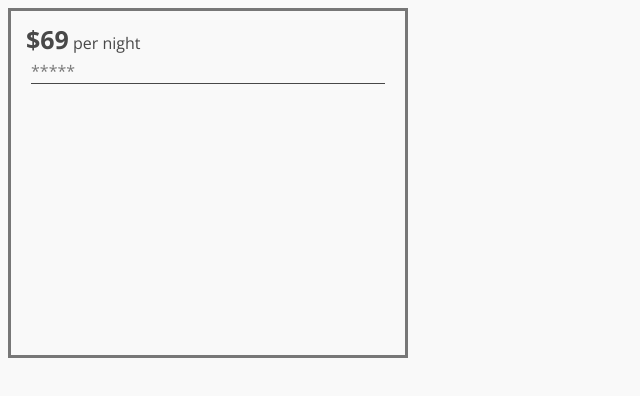
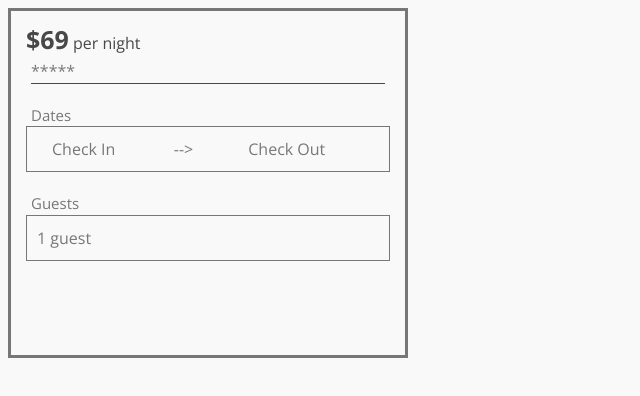
Before and after one commit to davidsangels/keaton-service, a React app: page / in a window 1280 px wide. Shown: the top 396 px of the page, without its empty margins (0-640 px from the left). Built offline with nearby package versions, Linux system fonts and the light colour scheme; no server answers.

Commit message:
Complete base shell for box

```diff
--- a/client/src/components/Box.jsx
+++ b/client/src/components/Box.jsx
@@ -1,26 +1,133 @@
 import React from "react";
+import Calendar from './CalendarExample.jsx';
 
 class Box extends React.Component {
   constructor() {
     super()
 
     this.state = {
-      value: '',
-    }
+      view: 'noDateSelection',
     }
 
+    this.getServerData = this.getServerData.bind(this);
+    this.onCheckIn = this.onCheckIn.bind(this);
+  }
+
+  componentDidMount() {
+    this.getServerData();
+  }
+
+  getServerData() {
+    axios.get('/bookings')
+    .then((response) => {
+      let { price, serviceFee, reviewScore, reviewAmount, maxGuests, maxAdults, maxChildren, maxInfants, minBooking, maxBooking, reservations } = response.data;
+
+      const parsedReservations = JSON.parse(reservations);
+
+      this.setState({
+        price,
+        serviceFee,
+        reviewScore,
+        reviewAmount,
+        maxGuests,
+        maxAdults,
+        maxChildren,
+        maxInfants,
+        minBooking,
+        maxBooking,
+        takenDates: parsedReservations,
+      })
+    })
+  }
+
+
+  onCheckIn() {
+    console.log('whattup');
+    this.setState({
+      view: 'firstDateSelection'
+    });
+  }
+
+
   render() {
+    if (this.state.view === 'noDateSelection') {
       return (
         <div className='box'>
           <div className='price'>
             <span style={{fontSize:'25px'}}><b>$69</b></span> per night
           </div>
+
+
           <div className='reviews'>
             *****
           </div>
+
+
+          <div className='datesText'>Dates</div>
+          <div className='date-display-wrapper'>
+            <div className='date-checkin-wrapper' onClick={this.onCheckIn}>
+              <div className='date-checkin-text'>Check In</div>
+            </div>
+            <div className='date-arrow-wrapper'>
+              <div className='date-arrow-text'>-->
+              </div>
+            </div>
+            <div className='date-checkout-wrapper'>
+              <div className='date-checkout-text'>
+                Check Out
+              </div>
+            </div>
+          </div>
+
+          <div className='guests-text'>Guests</div>
+          <div className='guests-display-wrapper'>
+            <div className='guests-display-text'>
+              1 guest
+            </div>
+          </div>
+
+        </div>
+      )
+    } else if (this.state.view === 'firstDateSelection') {
+      return (
+        <div className='box'>
+          <div className='price'>
+            <span style={{fontSize:'25px'}}><b>$69</b></span> per night
+          </div>
+
+
+          <div className='reviews'>
+            *****
+          </div>
+
+
+          <div className='datesText'>Dates</div>
+          <div className='date-display-wrapper'>
+            <div className='date-checkin-wrapper' onClick={this.onCheckIn}>
+              <Calendar />
+            </div>
+            <div className='date-arrow-wrapper'>
+              <div className='date-arrow-text'>-->
+              </div>
+            </div>
+            <div className='date-checkout-wrapper'>
+              <div className='date-checkout-text'>
+                Check Out
+              </div>
+            </div>
+          </div>
+
+          <div className='guests-text'>Guests</div>
+          <div className='guests-display-wrapper'>
+            <div className='guests-display-text'>
+              1 guest
+            </div>
+          </div>
+
         </div>
       )
     }
   }
+}
 
 export default Box;
--- a/public/style.css
+++ b/public/style.css
@@ -259,3 +259,51 @@ main {
   margin-left: 20px;
   margin-right: 20px;
 }
+
+.box .datesText {
+  margin-left: 20px;
+  margin-top: 20px;
+  font-size: 15px;
+}
+
+.box .date-display-wrapper {
+  margin-left: 15px;
+  margin-right: 15px;
+  border: 1px solid;
+  padding: 10px 10px 10px 10px;
+
+}
+.box .date-checkin-wrapper {
+  width: 40%;
+  display: inline-block;
+}
+
+.box .date-checkin-text {
+  margin-left: 15px;
+}
+
+.box .date-arrow-wrapper {
+  display: inline-block;
+}
+
+.box .date-checkout-wrapper {
+  width: 40%;
+  display: inline-block;
+}
+
+.box .date-checkout-text {
+  margin-left: 55px;
+}
+
+.box .guests-text {
+  margin-left: 20px;
+  margin-top: 20px;
+  font-size: 15px;
+}
+
+.box .guests-display-wrapper {
+  margin-left: 15px;
+  margin-right: 15px;
+  border: 1px solid;
+  padding: 10px 10px 10px 10px;
+}
```
Lines whose indentation alone changed are shown as unchanged.
